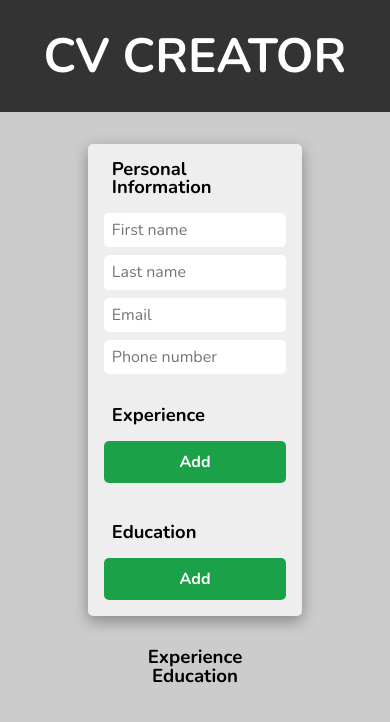
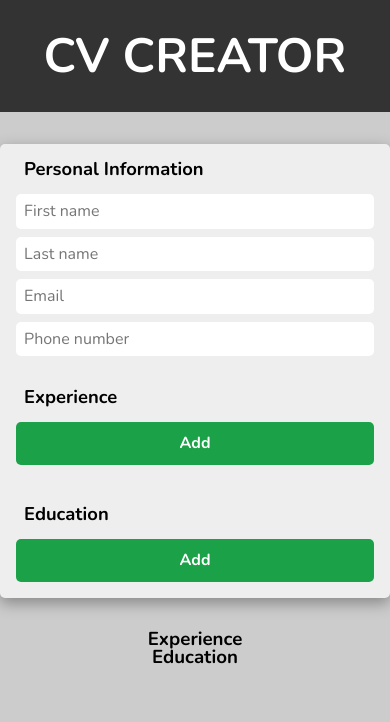
Before and after one commit to RealByter/cv-project, a React (Create React App) app: page / in a window 390 px wide. Shown: the top 722 px of the page. Built offline with nearby package versions, Linux system fonts and the light colour scheme.

Commit message:
feat: add a media query for small screens

```diff
--- a/src/App.css
+++ b/src/App.css
@@ -28,6 +28,12 @@ body {
   display: flex;
   flex-direction: column;
   gap: 2rem;
+}
+
+@media (max-width:881px) {
+  .form {
+    width: 100vw;
+  }
 }
 
 .button {
```
